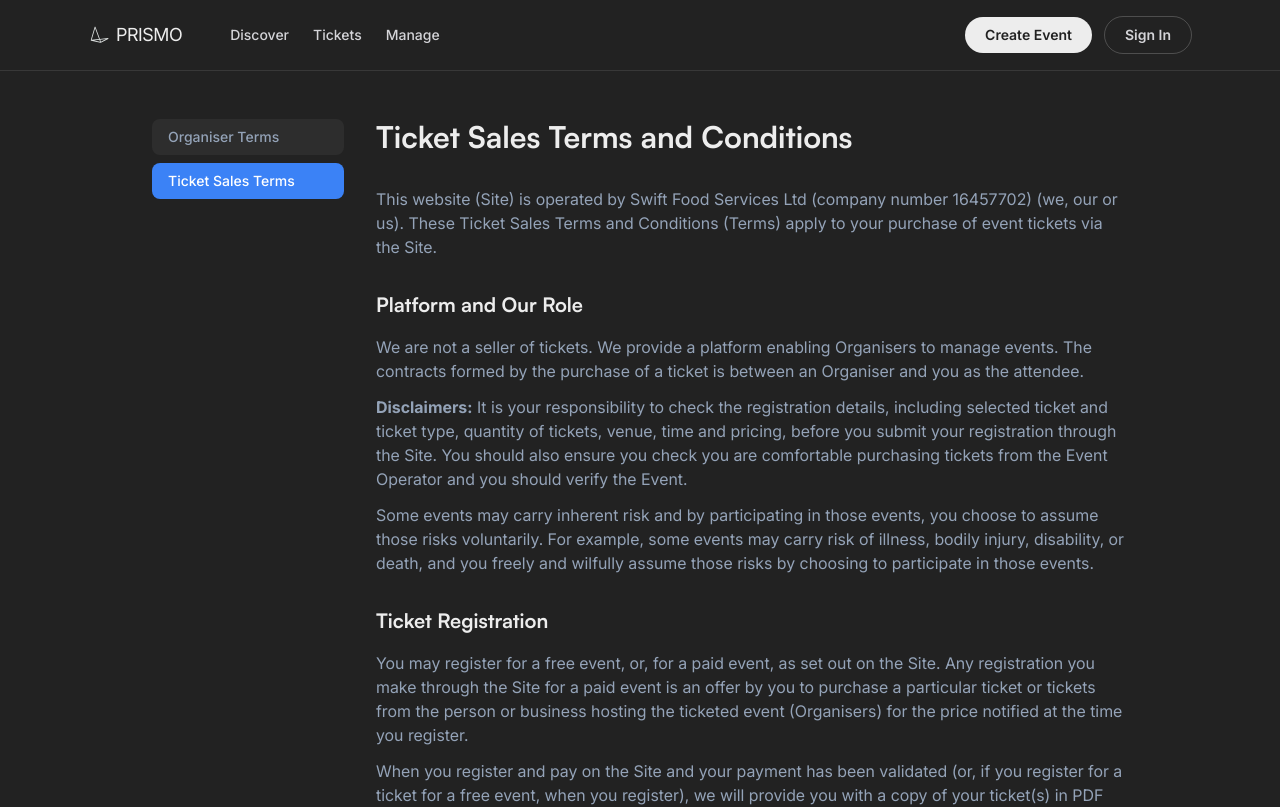
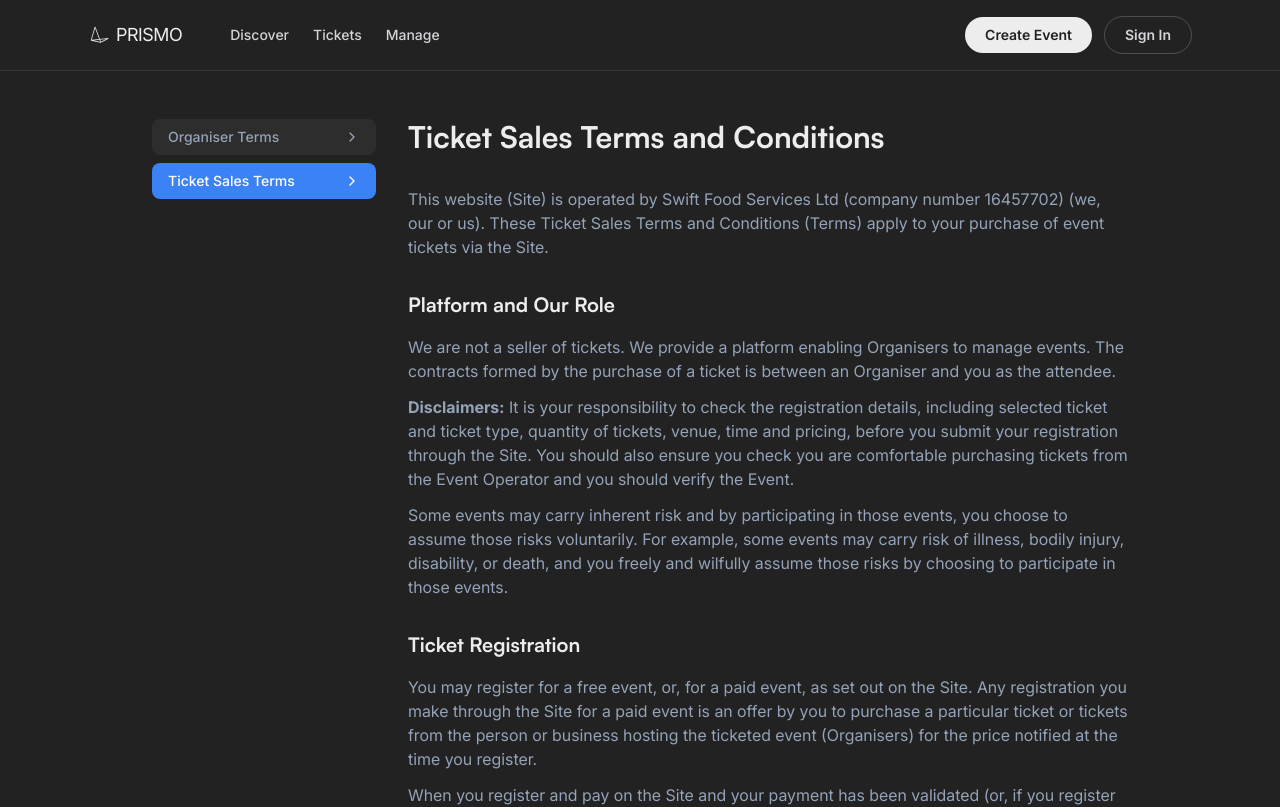
Before and after one commit to Swift-Food/events-website, a Next.js app: page /ticket-terms in a window 1280 px wide. Shown: the top 807 px of the page. Built offline with nearby package versions, Linux system fonts and the light colour scheme; no server answers.

Commit message:
Added chevron for improved UI

```diff
--- a/src/app/organizer-terms/page.tsx
+++ b/src/app/organizer-terms/page.tsx
@@ -1,5 +1,6 @@
 import { Metadata } from "next";
 import Link from "next/link";
+import { ChevronRight } from "lucide-react";
 
 export const metadata: Metadata = {
   title: "Organiser Terms and Conditions | Prismo",
@@ -12,16 +13,18 @@ export default function OrganizerTermsPage() {
       <div className="mx-auto max-w-5xl px-4 sm:px-6 py-12">
         <div className="flex flex-col lg:flex-row gap-8">
           {/* Side Navigation */}
-          <nav className="lg:w-48 shrink-0">
+          <nav className="lg:w-56 shrink-0">
             <div className="flex flex-row lg:flex-col gap-2 lg:sticky lg:top-24">
-              <span className="rounded-lg bg-primary px-4 py-2 text-sm font-medium text-white">
+              <span className="flex items-center justify-between rounded-lg bg-primary px-4 py-2 text-sm font-medium text-white">
                 Organiser Terms
+                <ChevronRight className="h-4 w-4" />
               </span>
               <Link
                 href="/ticket-terms"
-                className="rounded-lg bg-white/5 px-4 py-2 text-sm font-medium text-muted-foreground hover:bg-white/10 hover:text-foreground transition-colors"
+                className="flex items-center justify-between rounded-lg bg-white/5 px-4 py-2 text-sm font-medium text-muted-foreground hover:bg-white/10 hover:text-foreground transition-colors"
               >
                 Ticket Sales Terms
+                <ChevronRight className="h-4 w-4" />
               </Link>
             </div>
           </nav>
--- a/src/app/ticket-terms/page.tsx
+++ b/src/app/ticket-terms/page.tsx
@@ -1,5 +1,6 @@
 import { Metadata } from "next";
 import Link from "next/link";
+import { ChevronRight } from "lucide-react";
 
 export const metadata: Metadata = {
   title: "Ticket Sales Terms and Conditions | Prismo",
@@ -12,16 +13,18 @@ export default function TicketTermsPage() {
       <div className="mx-auto max-w-5xl px-4 sm:px-6 py-12">
         <div className="flex flex-col lg:flex-row gap-8">
           {/* Side Navigation */}
-          <nav className="lg:w-48 shrink-0">
+          <nav className="lg:w-56 shrink-0">
             <div className="flex flex-row lg:flex-col gap-2 lg:sticky lg:top-24">
               <Link
                 href="/organizer-terms"
-                className="rounded-lg bg-white/5 px-4 py-2 text-sm font-medium text-muted-foreground hover:bg-white/10 hover:text-foreground transition-colors"
+                className="flex items-center justify-between rounded-lg bg-white/5 px-4 py-2 text-sm font-medium text-muted-foreground hover:bg-white/10 hover:text-foreground transition-colors"
               >
                 Organiser Terms
+                <ChevronRight className="h-4 w-4" />
               </Link>
-              <span className="rounded-lg bg-primary px-4 py-2 text-sm font-medium text-white">
+              <span className="flex items-center justify-between rounded-lg bg-primary px-4 py-2 text-sm font-medium text-white">
                 Ticket Sales Terms
+                <ChevronRight className="h-4 w-4" />
               </span>
             </div>
           </nav>
```
